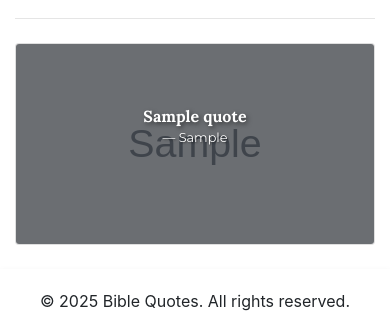
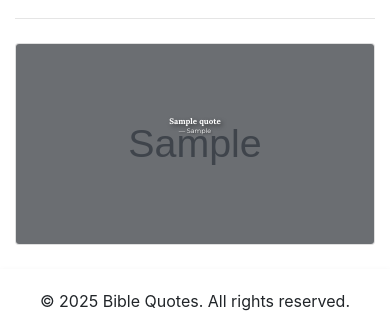
Before and after one commit to jeez-grammer/bible_app, a Flask app: template app/templates/index.html in a window 390 px wide. Shown: the part 342-674 px from the top of the page. Run offline with Flask 3, Linux system fonts and the light colour scheme; the template is opened without the code that fills it: most values are stand-ins (such as "Sample title", 1, 10 or a date in 2020); grey boxes marked "Sample" are stand-in pictures; some libraries are stand-ins or nearby versions.

Commit message:
Update Vercel Commit

```diff
--- a/app/static/css/styles.css
+++ b/app/static/css/styles.css
@@ -131,7 +131,7 @@ body {
 /* Media queries for responsive design */
 @media (max-width: 430px) {
     .blockquote, .blockquoted {
-        font-size: 1rem; /* Adjusted font size for better readability on mobile screens */
+        font-size: 0.5rem; /* Adjusted font size for better readability on mobile screens */
     }
 
     .blockquote-footer {
```
